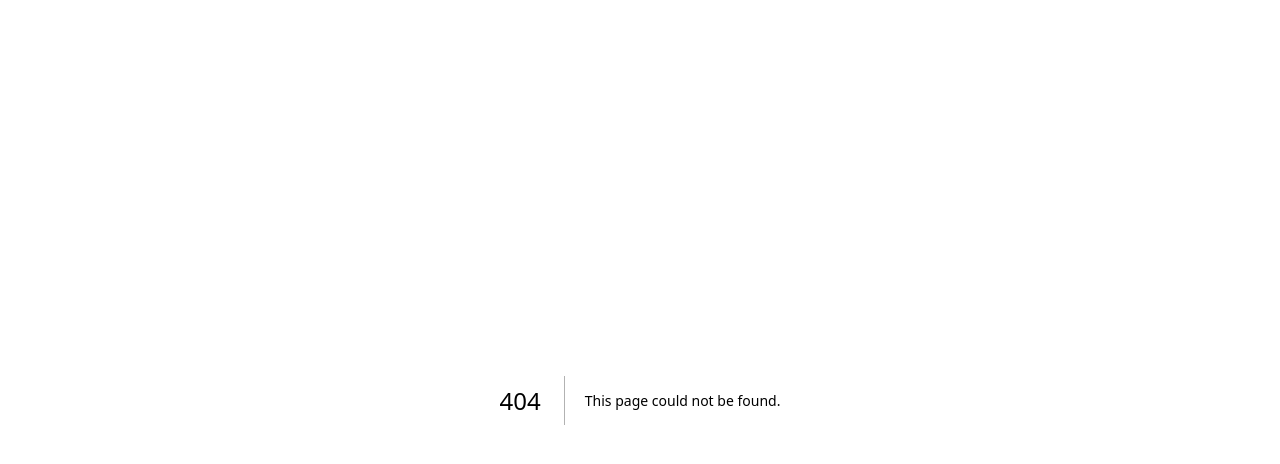
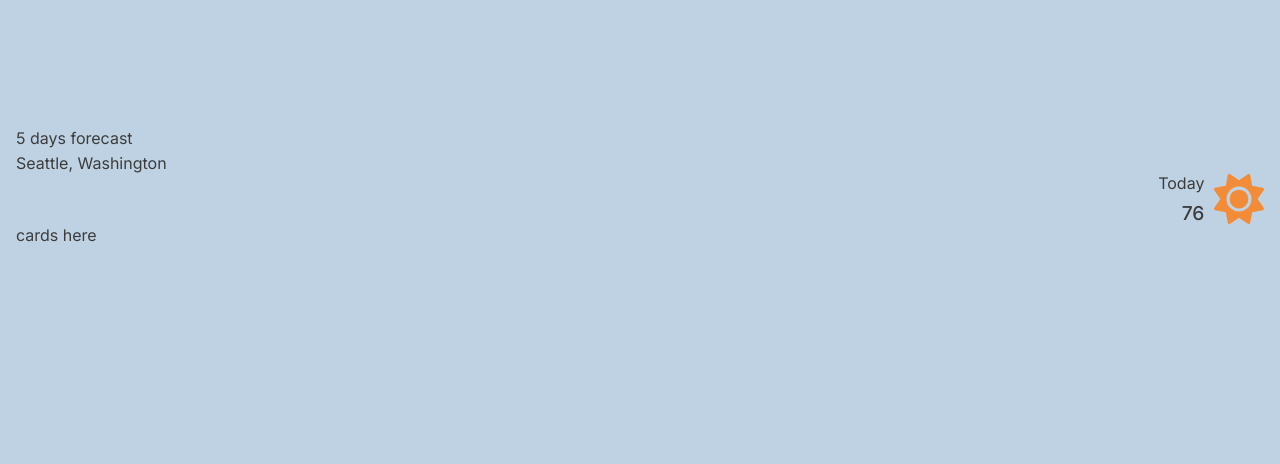
Before and after one commit to sntwandy/mini-weather-app, a Next.js app: page /forecast in a window 1280 px wide. Before the commit this address had no page. Shown: the top 464 px of the page. Built offline with nearby package versions, Linux system fonts and the light colour scheme.

Commit message:
feat: ✨Add the forecast page and update the dashboard to home page

```diff
--- /dev/null
+++ b/src/app/forecast/forecast.styles.scss
@@ -0,0 +1,48 @@
+.forecast-container {
+  width: 100%;
+  height: 100%;
+  background-color: #bfd2e4;
+  color: #3c3c3c;
+  display: flex;
+  align-items: flex-start;
+  justify-content: flex-start;
+  flex-direction: column;
+  padding-top: 8rem;
+  padding-left: 1rem;
+  padding-right: 1rem;
+
+  .forecast-info-container {
+    display: flex;
+    align-items: flex-start;
+    justify-content: center;
+    flex-direction: column;
+
+    #city {
+      margin-top: 0.3rem;
+    }
+  }
+
+  .forecast-today-container {
+    width: 100%;
+    display: flex;
+    align-items: center;
+    justify-content: flex-end;
+
+    .today-info {
+      display: flex;
+      align-items: flex-end;
+      justify-content: center;
+      flex-direction: column;
+      margin-right: 0.6rem;
+
+      #temperature {
+        font-size: 1.2rem;
+        font-weight: 500;
+      }
+
+      #today {
+        margin-bottom: 0.5rem;
+      }
+    }
+  }
+}
--- /dev/null
+++ b/src/app/forecast/page.tsx
@@ -0,0 +1,25 @@
+import { ForecastIcon } from '../components';
+import './forecast.styles.scss'
+
+const dashboard = () => {
+  return (
+    <div className="forecast-container">
+      <div className='forecast-info-container'>
+        <span id='days'>5 days forecast</span>
+        <span id='city'>Seattle, Washington</span>
+      </div>
+      <div className='forecast-today-container'>
+        <div className='today-info'>
+          <span id='today'>Today</span>
+          <span id='temperature'>76</span>
+        </div>
+        <ForecastIcon iconName='sun' />
+      </div>
+      <div>
+        cards here
+      </div>
+    </div>
+  )
+};
+
+export default dashboard;
--- a/src/app/dashboard/page.tsx
+++ b/src/app/home/page.tsx
@@ -1,16 +1,14 @@
 import { ForecastIcon, Input } from '../components'
-import './dashboard.styles.scss'
+import './home.styles.scss'
 
 const dashboard = () => {
   return (
-    <>
     <div className="dashboard-container">
       <ForecastIcon iconName="sun" />
       <h1 className="dashboard-title">Mini Weather App</h1>
       <span className="dashboard-description">View the 5 day forecast for any city</span>
       <Input type='text' placeholder='Enter your city...' />
     </div>
-    </>
   )
 };
 
--- a/src/app/page.tsx
+++ b/src/app/page.tsx
@@ -5,5 +5,5 @@ import { useRouter } from 'next/navigation';
 export default function Home() {
   const router = useRouter();
 
-  router.push('/dashboard');
+  router.push('/home');
 }
```
Also changed, not shown: src/app/home/home.styles.scss (renamed from src/app/dashboard/dashboard.styles.scss).
